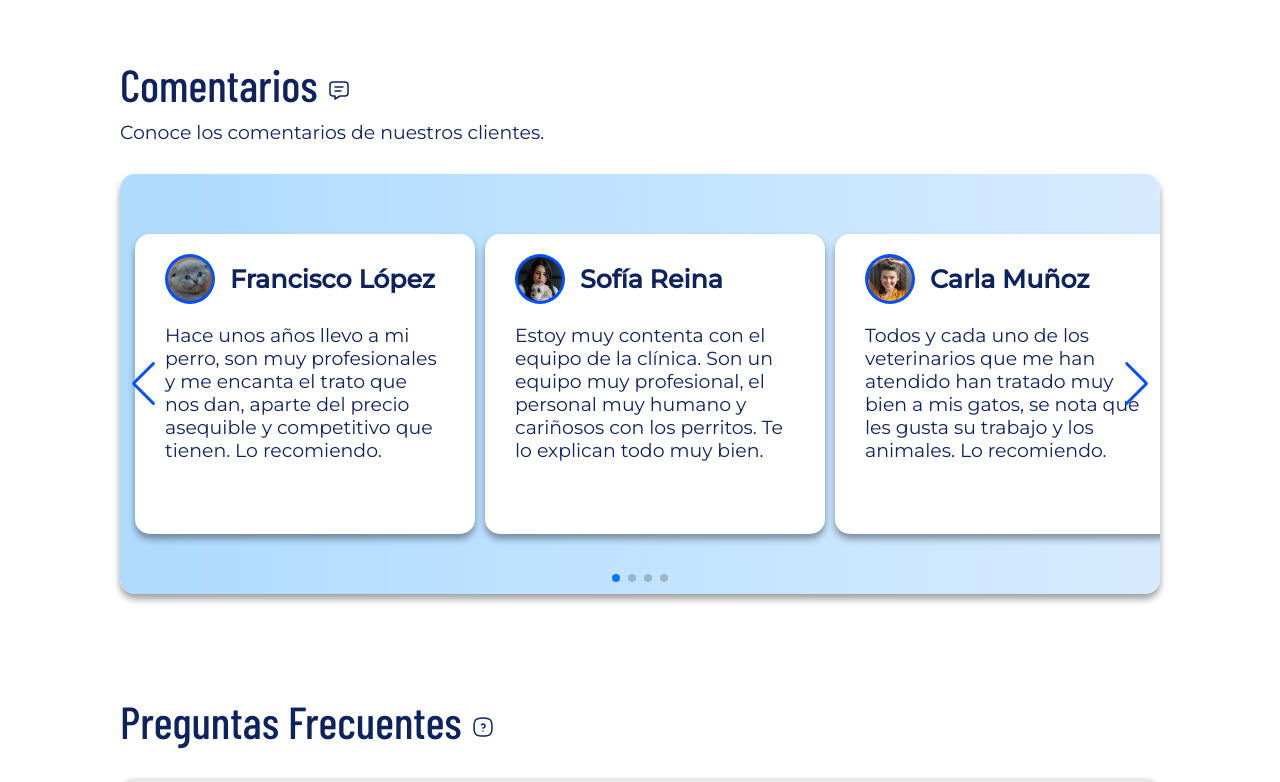
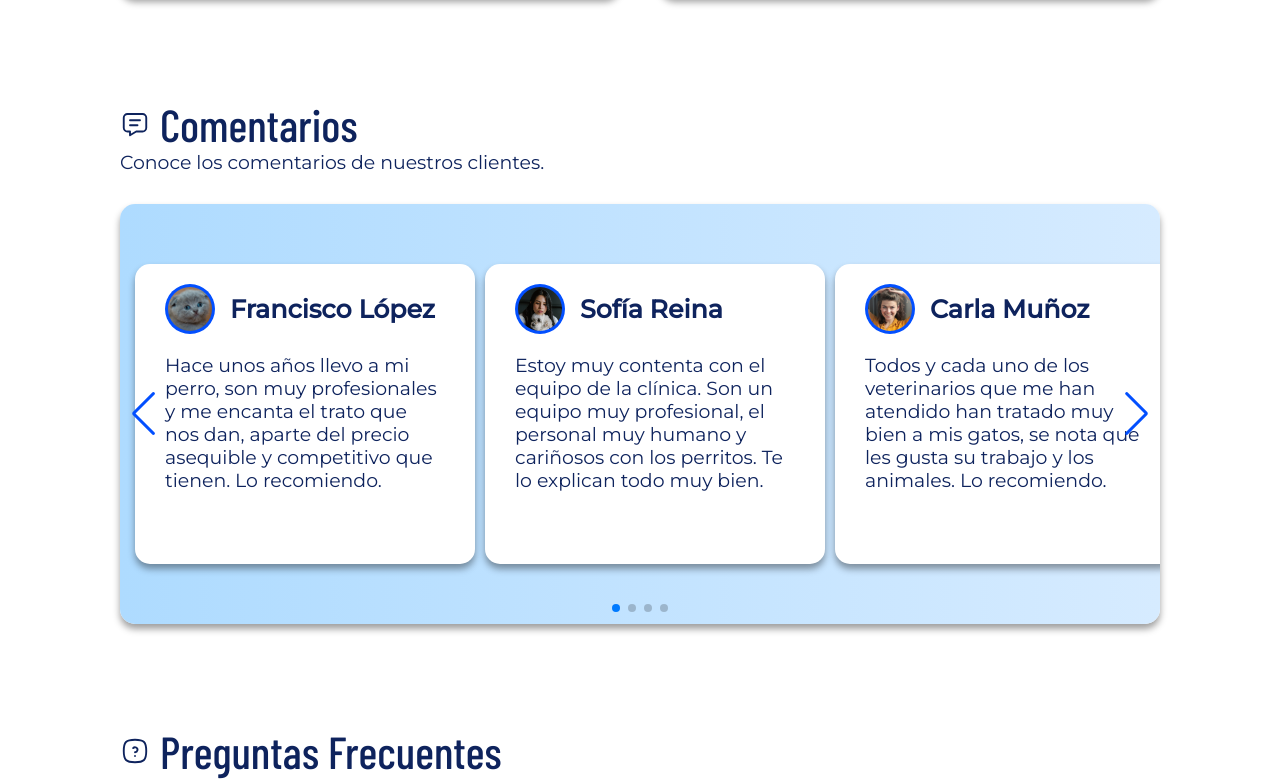
Before and after one commit to JoaquinJRG/rodriguez-joaquin-DIW-web, a website built with Parcel: page fuente/index.html in a window 1280 px wide. Shown: the part 823-1605 px from the top of the page. Built offline with nearby package versions, Linux system fonts and the light colour scheme.

Commit message:
cambios disposicion

```diff
--- a/fuente/index.html
+++ b/fuente/index.html
@@ -90,10 +90,10 @@
 
          <!--Comentarios-->
          <article id="comentarios">
-            <h2>
-                Comentarios
+            <div id="comentarios-titulo">
                 <img src="assets/icons/message.svg" alt="icono-comentarios">
-            </h2>
+                <h2>Comentarios</h2>
+            </div>
             <p>Conoce los comentarios de nuestros clientes.</p>
             <div class="swiper">
                 <!-- Additional required wrapper -->
@@ -162,10 +162,10 @@
 
         <!--Preguntas-->
         <article id="preguntas">
-            <h2>
-                Preguntas Frecuentes
+            <div id="preguntas-titulo">
                 <img src="assets/icons/help-square-rounded.svg" alt="icono-preguntas">
-            </h2>
+                <h2>Preguntas Frecuentes</h2>
+            </div>
             <section>
                 <details>
                     <summary>
--- a/fuente/styles/_varios.scss
+++ b/fuente/styles/_varios.scss
@@ -18,6 +18,8 @@ header {
     border: 1px solid $color-secundario;
     background-color: rgba(255, 255, 255, 0.75);
     backdrop-filter: blur(16px) saturate(180%);
+    width: 100vw;
+    height: 60px;
 
     #logo {
         width: auto;
@@ -125,7 +127,7 @@ header {
         padding: 10px;
 
         img {
-            pointer-events: none;
+            width: 200px;
         }
 
         h1 {
@@ -209,16 +211,22 @@ header {
 
 //Comentarios
 #comentarios {
-
     margin-top: 100px;
 
+    #comentarios-titulo {
         h2 {
             font-family: 'Barlow Condensed', sans-serif;
             font-weight: 500;
             font-size: $font-size-xl;
-        margin-bottom: 10px;
 
             @include large()  {font-size: $font-size-xxl;}
+        }
+
+        img {
+            height: 30px;
+            width: auto;
+            @include large()  {height: 40px;}
+        }
     }
 
     p {
@@ -286,16 +294,25 @@ header {
 #preguntas {
     margin-top: 100px;
 
+    #preguntas-titulo {
         h2 {
             font-family: 'Barlow Condensed', sans-serif;
             font-weight: 500;
             font-size: $font-size-xl;
-        margin-bottom: 30px;
 
             @include large()  {font-size: $font-size-xxl;}
         }
 
+        img {
+            height: 30px;
+            width: auto;
+
+            @include large()  {height: 40px;}
+        }
+    }
+
     section {
+        margin-top: 30px;
         padding: 30px;
         border-radius: $border-radius;
         background-color: $color-secundario;
@@ -501,11 +518,15 @@ footer {
 #equipo {
     padding-top: 80px;
 
-    h1 {
+    #equipo-titulo {
+        margin-bottom: 30px;
+    }
+
+
+    h2 {
         font-family: 'Barlow Condensed', sans-serif;
         font-weight: 500;
         font-size: $font-size-xl;
-        margin-bottom: 30px;
 
         @include large()  {font-size: $font-size-xxl;}
     }
@@ -538,6 +559,7 @@ footer {
                 backdrop-filter: blur(10px) saturate(180%);
                 padding: 15px;
                 border-radius: $border-radius;
+                border: solid 2px $color-destacado;
 
                 p {
                     font-size: $font-size-sm;
@@ -571,11 +593,15 @@ footer {
         box-shadow: 0px 5px 7px 0px rgba(0, 0, 0, 0.38);
         width: 100%;
 
+        @include small() {padding: 10px;}
+
         iframe {
             border: none;
             border-radius: $border-radius;
             height: 350px;
             width: 100%;
+
+            @include large() {height: 500px;}
 
             &:focus {
                 border: none;
--- a/fuente/styles/layout/_comentarios.scss
+++ b/fuente/styles/layout/_comentarios.scss
@@ -8,6 +8,11 @@
 
 #comentarios {
 
+    #comentarios-titulo{
+        display: flex;
+        align-items: center;
+        gap: 10px;
+    }
 
     .swiper {
        z-index: 0;
--- a/fuente/styles/layout/_equipo.scss
+++ b/fuente/styles/layout/_equipo.scss
@@ -1,5 +1,10 @@
 #equipo {
 
+    #equipo-titulo {
+        display: flex;
+        align-items: center;
+        gap: 10px;
+    }
 
     section {
         display: flex;
--- a/fuente/styles/layout/_header.scss
+++ b/fuente/styles/layout/_header.scss
@@ -5,8 +5,6 @@ header {
     flex-direction: row;
     align-items: center;
     justify-content: space-around;
-    width: 100vw;
-    height: 55px;
 
     nav {
         display: flex;
--- a/fuente/styles/layout/_inicio.scss
+++ b/fuente/styles/layout/_inicio.scss
@@ -10,6 +10,7 @@
         display: grid;
         grid-template-columns: repeat(2, 1fr);
         grid-template-rows: repeat(3, 1fr);
+        min-height: 100vw;
     }
 
     @include small() {
--- a/fuente/styles/layout/_main.scss
+++ b/fuente/styles/layout/_main.scss
@@ -6,7 +6,7 @@
 
 //Main
 main {
-    padding-top: 60px;
+    padding-top: 100px;
     margin: 0px 120px;
 
     @include medium() {
--- a/fuente/styles/layout/_mediaquerires.scss
+++ b/fuente/styles/layout/_mediaquerires.scss
@@ -5,7 +5,7 @@
 }
 
 @mixin medium {
-    @media only screen and (max-width: 1100px) {
+    @media only screen and (max-width: 1200px) {
         @content;
     }
 }
--- a/fuente/styles/layout/_preguntas.scss
+++ b/fuente/styles/layout/_preguntas.scss
@@ -1,4 +1,11 @@
 #preguntas {
+
+    #preguntas-titulo{
+        display: flex;
+        align-items: center;
+        gap: 10px;
+    }
+
     section {
         display: flex;
         flex-direction: column;
```
Also changed, not shown: fuente/html/equipo.html (+3 -3 lines), fuente/html/laClinica.html (line endings or trailing spaces). Lines whose indentation alone changed are shown as unchanged.
